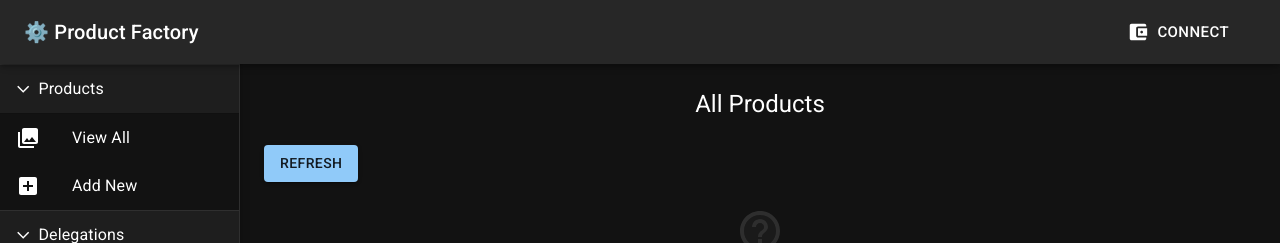
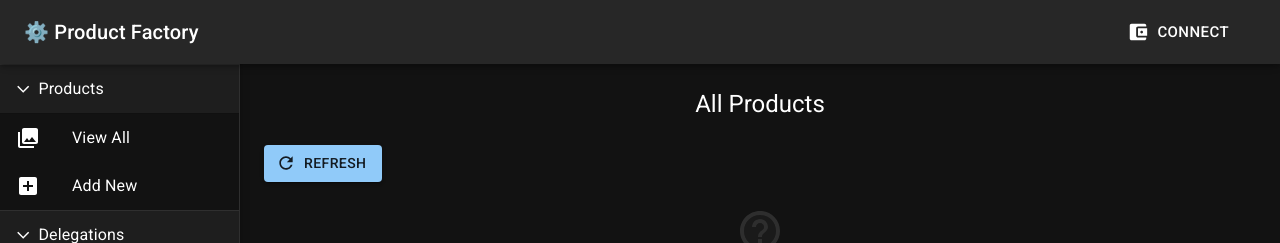
Before and after one commit to dieguezguille/product-factory-challenge, a React (Create React App) app: page /products in a window 1280 px wide. Shown: the top 243 px of the page. Built offline with nearby package versions, Linux system fonts and the light colour scheme; a web font is replaced by a local one.

Commit message:
add refresh icons

```diff
--- a/src/components/sections/pending-delegations/PendingDelegations.tsx
+++ b/src/components/sections/pending-delegations/PendingDelegations.tsx
@@ -16,6 +16,7 @@ import {
 import React, { useContext, useEffect } from 'react';
 import { v4 as uuidv4 } from 'uuid';
 import CheckIcon from '@mui/icons-material/Check';
+import RefreshIcon from '@mui/icons-material/Refresh';
 
 import useProductFactory from '../../../hooks/product-factory.hook';
 import { productFactoryContext } from '../../providers/ProductFactoryProvider';
@@ -51,6 +52,7 @@ const PendingDelegations: React.FC = () => {
       <Button
         variant={'contained'}
         sx={{ marginBottom: '25px' }}
+        startIcon={<RefreshIcon />}
         onClick={getPendingDelegations}
       >
         Refresh
--- a/src/components/sections/product-display/ProductDisplay.tsx
+++ b/src/components/sections/product-display/ProductDisplay.tsx
@@ -16,6 +16,7 @@ import {
 import React, { useCallback, useContext, useEffect, useState } from 'react';
 import { v4 as uuidv4 } from 'uuid';
 import IosShareIcon from '@mui/icons-material/IosShare';
+import RefreshIcon from '@mui/icons-material/Refresh';
 
 import DelegationDialog from '../../common/delegation-dialog/DelegationDialog';
 import useProductFactory from '../../../hooks/product-factory.hook';
@@ -61,6 +62,7 @@ const ProductDisplay: React.FC = () => {
       <Button
         variant={'contained'}
         sx={{ marginBottom: '25px' }}
+        startIcon={<RefreshIcon />}
         onClick={handleRefresh}
       >
         Refresh
```
